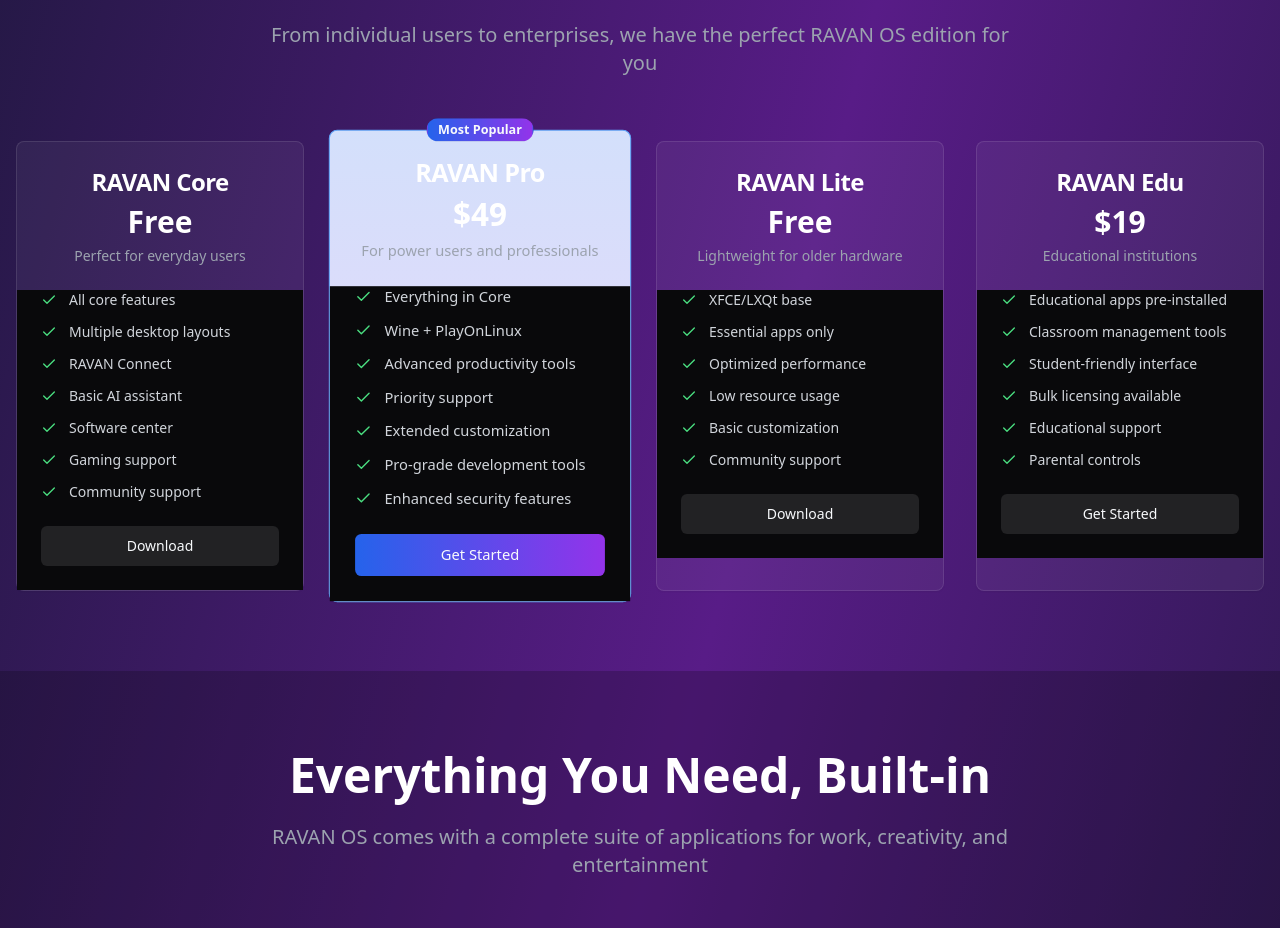
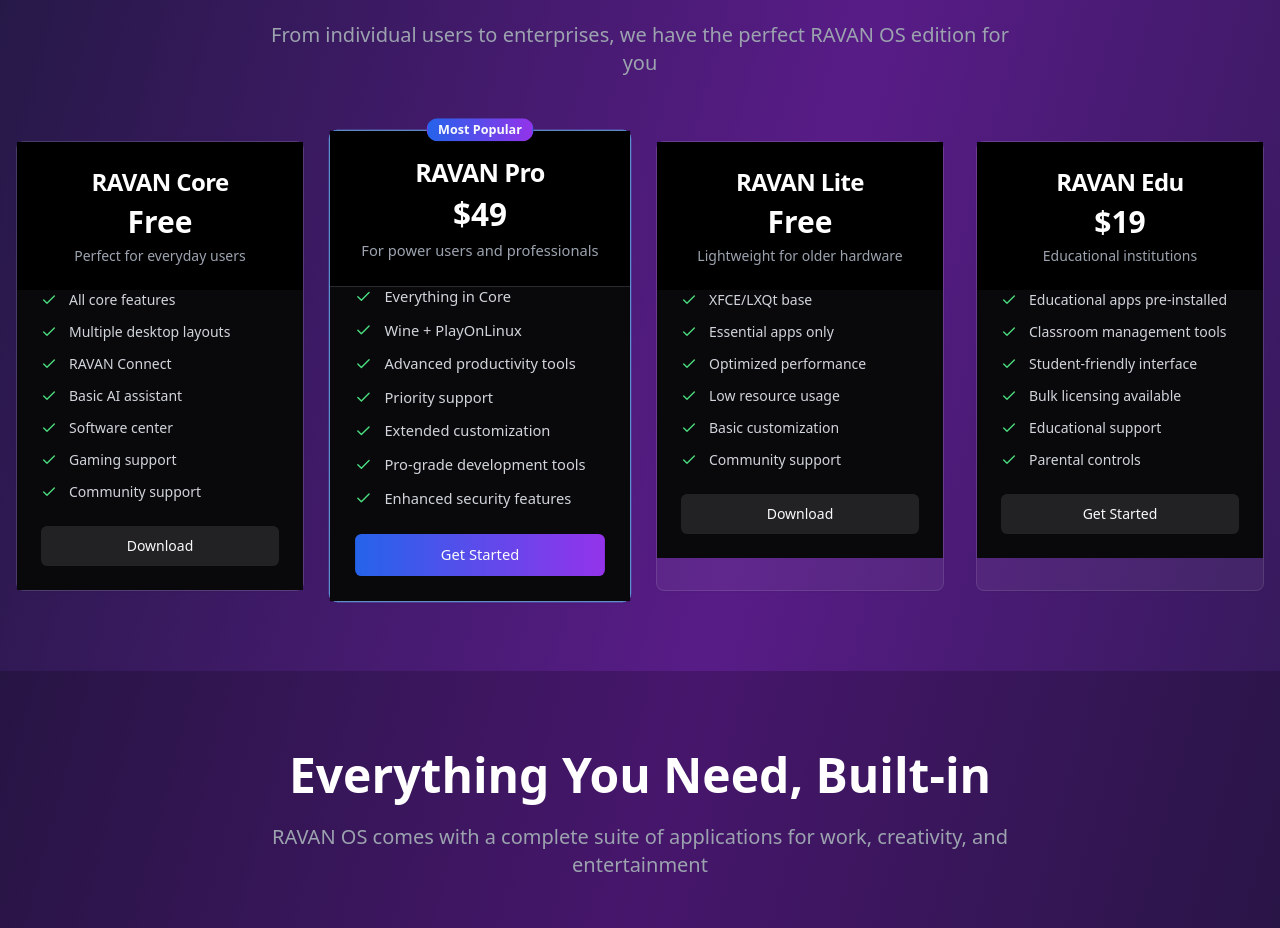
Before and after one commit to Dishant-Pawar/NeonOS, a React (Vite) app: page / in a window 1280 px wide. Shown: the part 1520-2448 px from the top of the page. Built offline with nearby package versions, Linux system fonts and the light colour scheme.

Commit message:
Visual edit in Lovable
Edited UI in Lovable

```diff
--- a/src/pages/Index.tsx
+++ b/src/pages/Index.tsx
@@ -223,7 +223,7 @@ const Index = () => {
                 {edition.highlighted && <Badge className="absolute -top-3 left-1/2 transform -translate-x-1/2 bg-gradient-to-r from-blue-600 to-purple-600">
                     Most Popular
                   </Badge>}
-                <CardHeader className="text-center">
+                <CardHeader className="text-center bg-black">
                   <CardTitle className="text-white text-2xl">{edition.name}</CardTitle>
                   <div className="text-3xl font-bold text-white mt-4">
                     {edition.price}
```
